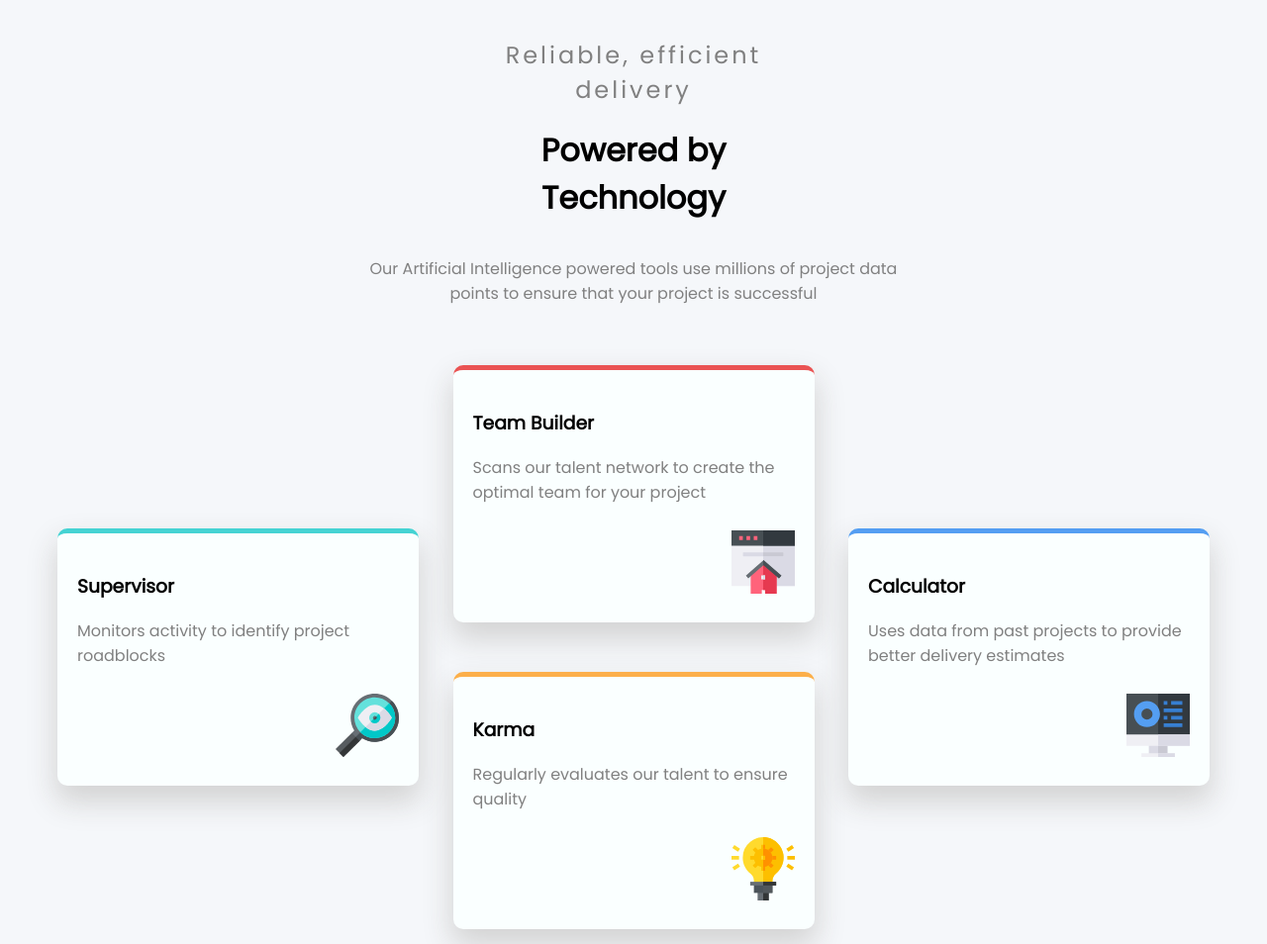
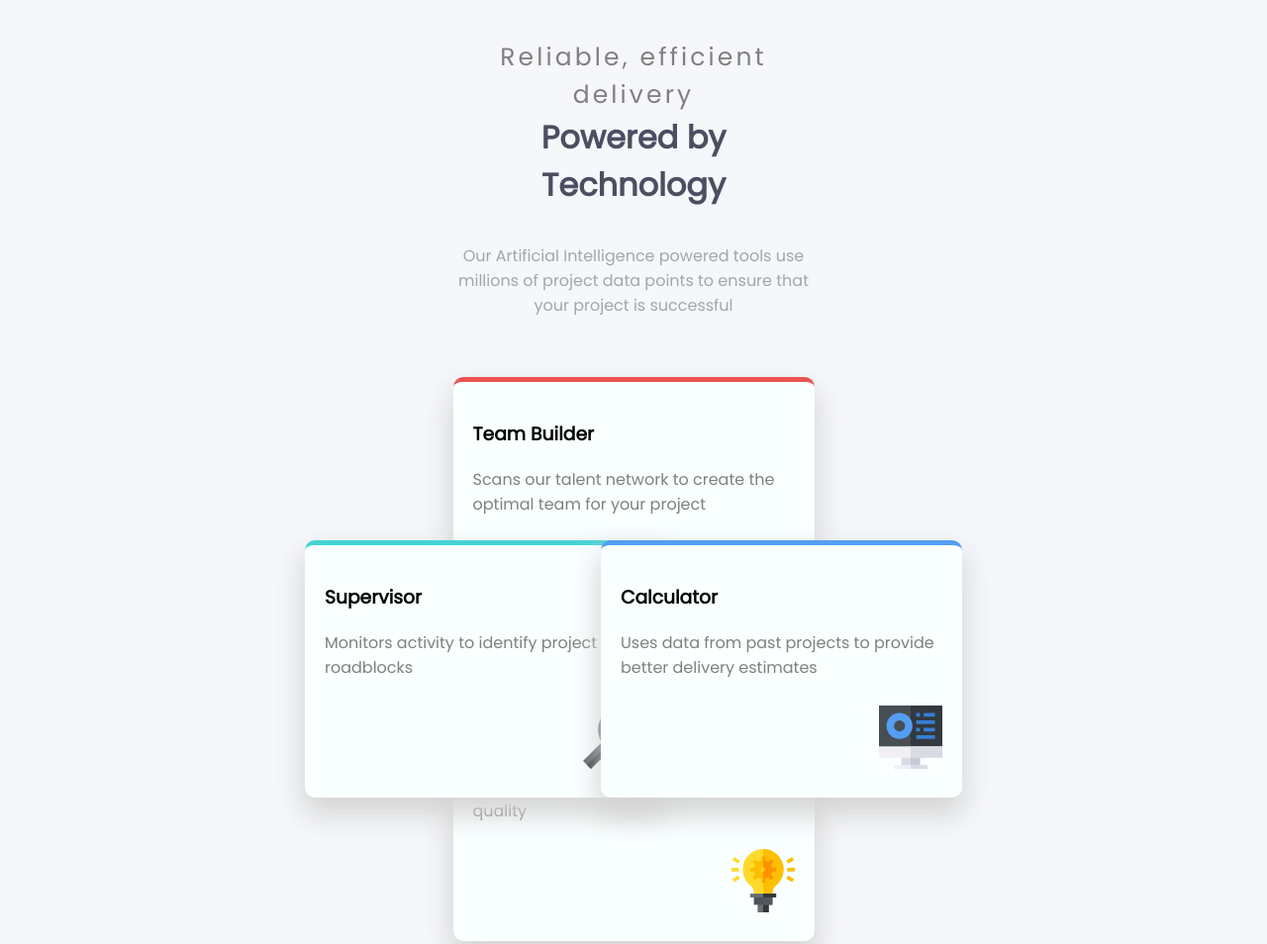
Before and after one commit to mtommyp14/four-card-feature-section-master, a plain HTML site: page index.html in a window 1280 px wide. Shown: the top 954 px of the page at 99% size. Drawn offline with Linux system fonts and the light colour scheme.

Commit message:
style repairing
Repair some style h1 and h2

```diff
--- a/css/styles.css
+++ b/css/styles.css
@@ -7,7 +7,7 @@ body {
 }
 
 h1{
-  color: black;
+  color: hsl(234, 12%, 34%);
   text-align: center;
   font-weight: 600;
   width: 100%;
@@ -17,9 +17,11 @@ h1{
 h2{
   color: grey;
   text-align: center;
-  font-weight: 200;
+  font-weight: 100;
   width: 100%;
   letter-spacing: 0.125em;
+  font-size: 25px;
+  margin-bottom: 0;
 }
 
 h3{
@@ -43,11 +45,11 @@ p{
 
 
 .description{
-  width: 45%;
+  width: 30%;
   margin: auto;
   text-align: center;
   padding-bottom: 50px;
-  color: grey;
+  color: hsl(229, 6%, 66%);
 
 }
 
@@ -76,7 +78,7 @@ p{
   text-align: left;
   padding: 20px;
   position: absolute;
-  left: 50px;
+  left: 300px;
   top: 175px;
   box-shadow: 0 15px 30px 2px #D3D3D3;
 
@@ -121,7 +123,7 @@ p{
   text-align: left;
   padding: 20px;
   position: absolute;
-  right: 50px;
+  right: 300px;
   top: 175px;
   box-shadow: 0 15px 30px 2px #D3D3D3;
 }
```
